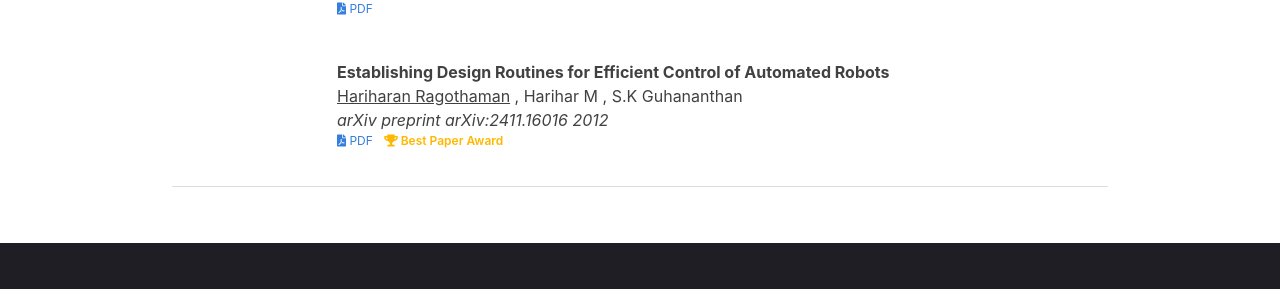
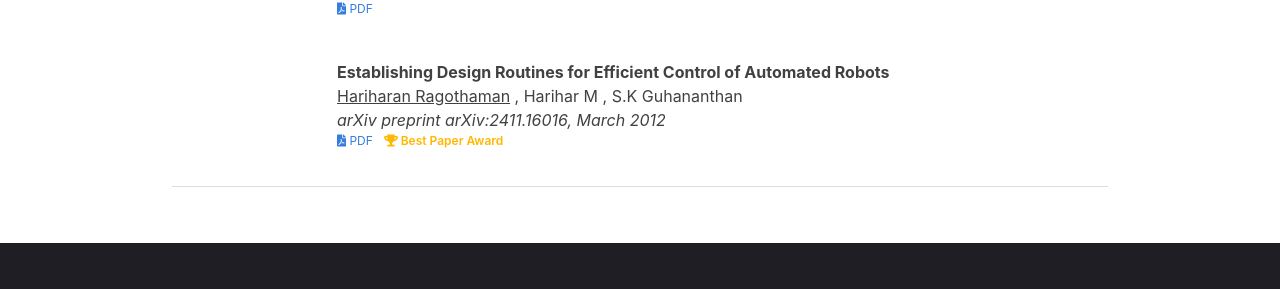
Before and after one commit to hariharanragothaman/hariharanragothaman.github.io, a Jekyll site: the page built from index.md, in a window 1280 px wide. Shown: the part 1232-1521 px from the top of the page. Built offline with Jekyll 4.4.1, drawn with Linux system fonts in a browser that asks for light colours; nearby versions of some CDN libraries; some web fonts are replaced.

Commit message:
Polishes and Updates

```diff
--- a/_data/publications.yaml
+++ b/_data/publications.yaml
@@ -15,7 +15,7 @@
     - Harihar M
     -  S.K Guhananthan
   title: Establishing Design Routines for Efficient Control of Automated Robots
-  venue: arXiv preprint arXiv:2411.16016
+  venue: arXiv preprint arXiv:2411.16016, March
   year: 2012
   award: Best Paper Award
   type: conference
```
